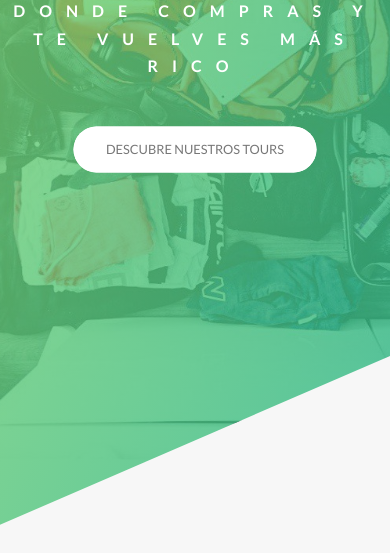
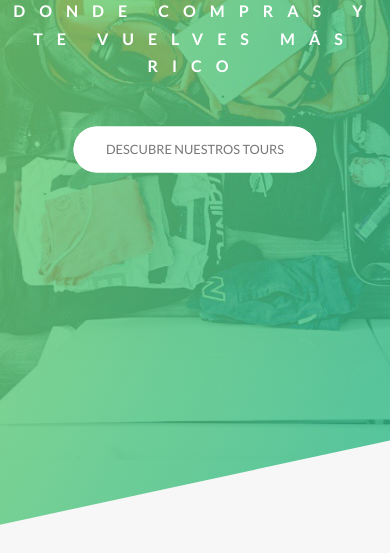
Before and after one commit to CristianSifuentes/Natours-Udemy, a website: page index.html in a window 390 px wide. Shown: the part 277-830 px from the top of the page. Drawn offline with Linux system fonts and the light colour scheme.

Commit message:
CSC 2018/_10/09: Tranajando en los detalles del responsivo

```diff
--- a/sass/layout/_grid.scss
+++ b/sass/layout/_grid.scss
@@ -11,6 +11,9 @@
         }
   }
 
+  @include respond(tab-port){
+    max-width: 50rem;
+  }
 
   @include clearfix;
 
--- a/sass/layout/_header.scss
+++ b/sass/layout/_header.scss
@@ -11,6 +11,12 @@
     position: relative;
     -webkit-clip-path: polygon(0 0, 100% 0, 100% 75vh, 0 100%);
     clip-path: polygon(0 0, 100% 0, 100% 75vh, 0 100%);
+
+
+    @include respond(phone){
+      -webkit-clip-path: polygon(0 0, 100% 0, 100% 85vh, 0 100%);
+      clip-path: polygon(0 0, 100% 0, 100% 85vh, 0 100%);
+    }
 
     &__logo-box{
       position: absolute;
--- a/sass/layout/_navigation.scss
+++ b/sass/layout/_navigation.scss
@@ -17,6 +17,16 @@
         box-shadow: 0 1rem 3rem rgba($color-black, .1);
         text-align: center;
         cursor: pointer;
+
+        @include respond(tab-port){
+            top: 4rem;
+            right: 4rem;
+        }
+
+        @include respond(phone){
+            top: 3rem;
+            right: 3rem;
+        }
     }
 
     &__background {
@@ -29,7 +39,16 @@
         background-image: radial-gradient($color-primary-light, $color-primary-dark);
         z-index: 1000;
         transition: transform .8s cubic-bezier(0.86, 0, 0.07, 1);
-        //transform: scale(80);
+
+        @include respond(tab-port){
+            top: 4.5rem;
+            right: 4.5rem;
+        }
+
+        @include respond(phone){
+            top: 3.5rem;
+            right: 3.5rem;
+        }
 
     }
     &__nav {
```
Also changed, not shown: css/style.css.
